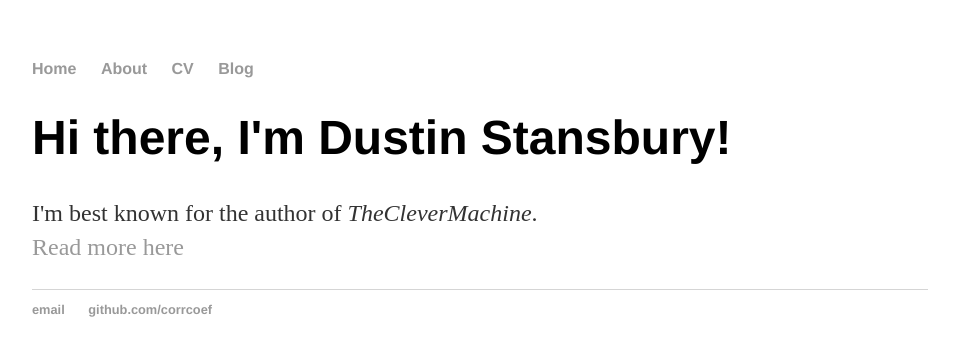
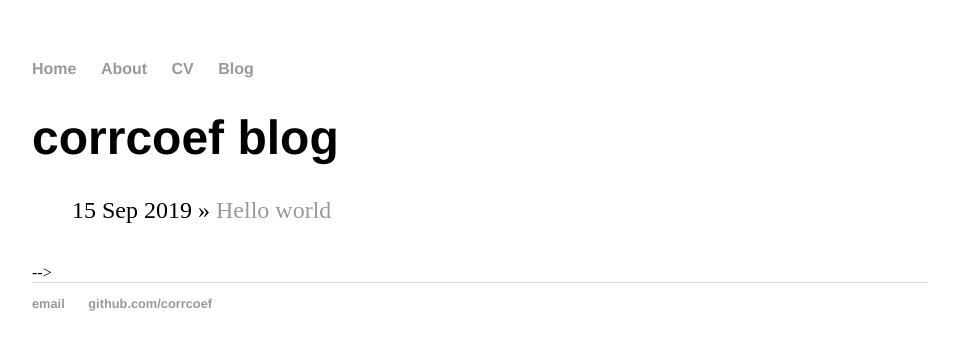
Before and after one commit to corrcoef/corrcoef.github.io, a Jekyll site: the page built from index.html, in a window 1280 px wide. Shown: the top 356 px of the page, without its empty margins (160-1119 px from the left). Built offline with Jekyll 4.4.1, drawn with Linux system fonts in a browser that asks for light colours.

Commit message:
Attempt moving blog to root

```diff
--- a/index.html
+++ b/index.html
@@ -1,4 +1,16 @@
 ---
+layout: default
+title: corrcoef blog
+---
+    <h1>{{ page.title }}</h1>
+    <ul class="posts">
+
+      {% for post in site.posts %}
+        <li><span>{{ post.date | date_to_string }}</span> » <a href="{{ post.url }}" title="{{ post.title }}">{{ post.title }}</a></li>
+      {% endfor %}
+    </ul>
+
+<!-- ---
 layout: default
 title: corrcoef
 ---
@@ -9,4 +21,4 @@ title: corrcoef
             <a href="/about">Read more here</a>
         </br>
     </p>
-</div><!-- /.blurb -->
+</div><!-- /.blurb --> -->
```
